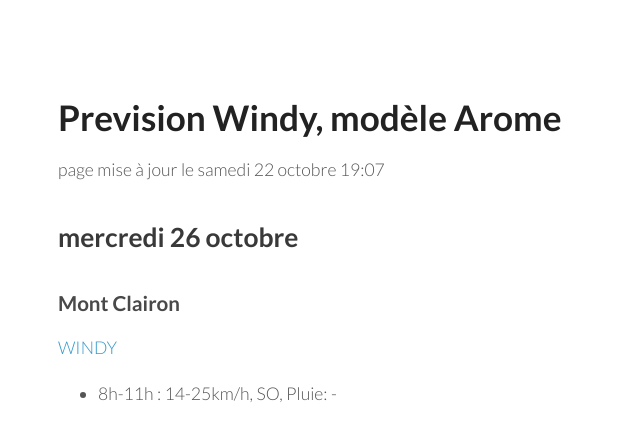
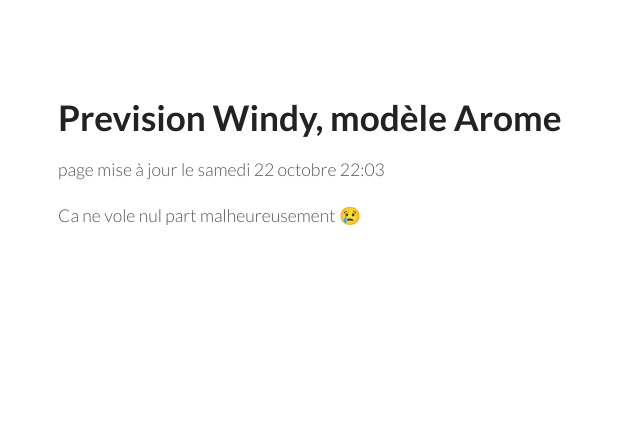
Before and after one commit to parapente-dans-le-nord/parapente-dans-le-nord.github.io, a Jekyll site: the page built from index.markdown, in a window 1280 px wide. Shown: the top 441 px of the page, without its empty margins (0-640 px from the left). Built offline with Jekyll 4.4.1, drawn with Linux system fonts in a browser that asks for light colours; our own code applies the rules of GitHub Pages for plain Markdown files.

Commit message:
update index.markdown

```diff
--- a/index.markdown
+++ b/index.markdown
@@ -4,14 +4,7 @@ layout: my-layout
 
 
 # Prevision Windy, modèle Arome
-page mise à jour le samedi 22 octobre 19:07
+page mise à jour le samedi 22 octobre 22:03
 
 
-
-## mercredi 26 octobre
-
-### Mont Clairon
-
- [WINDY](https://windy.com/49.919/2.729?49.515,2.730,8,m:e2magfH)
-
-- 8h-11h : 14-25km/h, SO, Pluie: -
+Ca ne vole nul part malheureusement 😢
```
